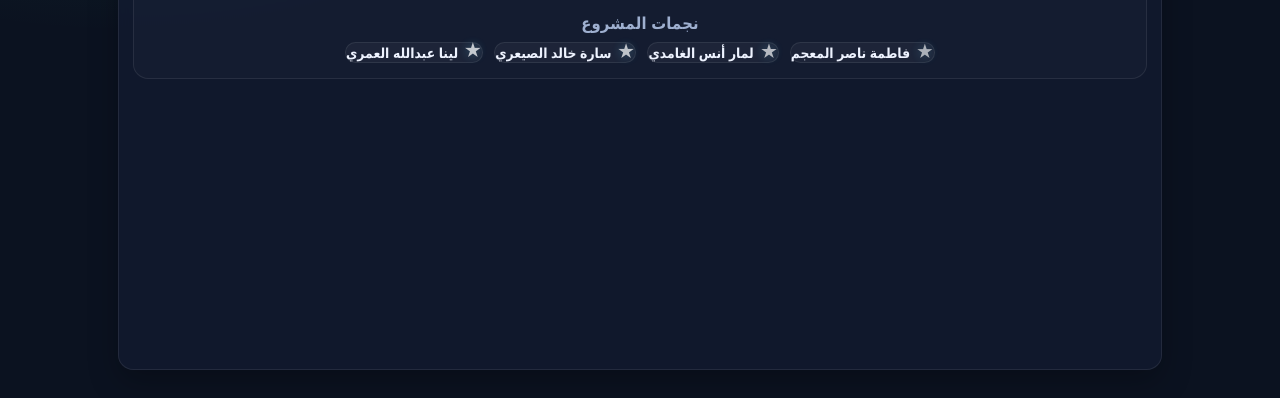
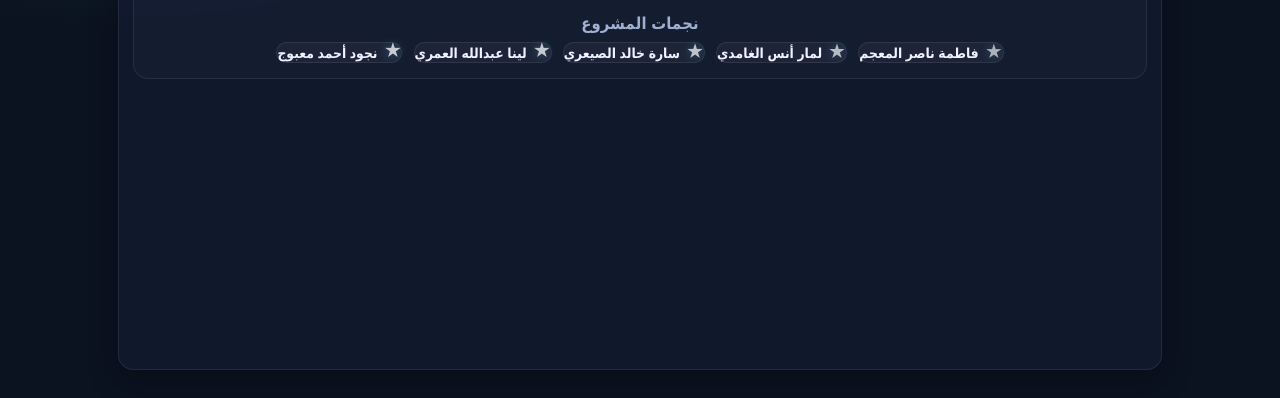
Before and after one commit to talae-quiz/talae-quiz.github.io, a plain HTML site: page index.html in a window 1280 px wide. Shown: the part 402-800 px from the top of the page. Drawn offline with Linux system fonts and the light colour scheme.

Commit message:
Update index.html

```diff
--- a/index.html
+++ b/index.html
@@ -1003,7 +1003,7 @@ const IMAGE_EXTS = ["png","jpg","jpeg","webp"];
 const LOGO_BASES  = ["logo.only","logo","Logo"];
 const BANNER_BASES= ["Main","main","banner","Banner"];
 
-const DEFAULT_STAR_NAMES = ["فاطمة ناصر المعجم","لمار أنس الغامدي","سارة خالد الصيعري","لينا عبدالله العمري"];
+const DEFAULT_STAR_NAMES = ["فاطمة ناصر المعجم","لمار أنس الغامدي","سارة خالد الصيعري","لينا عبدالله العمري","نجود أحمد معبوج"];
 
 const DEFAULT_GS_URL    = "https://script.google.com/macros/s/AKfycbx7fnqiT27URTW2mzC-Y1rJRi1rhNd7HXQd4YG_V6qILU1blWKDgiz_wNuJm6e-4yEA/exec";
 
```
